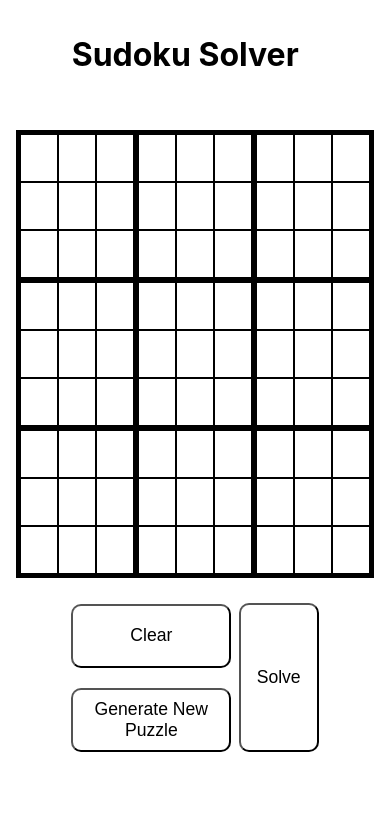
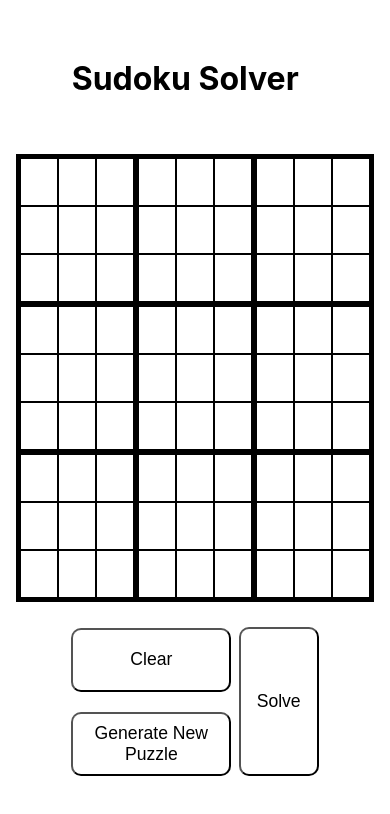
Before and after one commit to BerettaSM/sudoku-solver-app, a React (Create React App) app: page / in a window 390 px wide. Shown: the top 814 px of the page. Built offline with nearby package versions, Linux system fonts and the light colour scheme.

Commit message:
fix for title not appearing on some screens

```diff
--- a/src/App.module.css
+++ b/src/App.module.css
@@ -1,7 +1,9 @@
 @charset "UTF-8";
 
-@media only screen and (max-width: 768px) {
-    .app {
-        margin-top: -3rem;
-    }
+.app {
+    display: flex;
+    flex-direction: column;
+    align-items: center;
+    justify-content: center;
+    height: 100%;
 }
```
Also changed, not shown: firebase.json (added), 1 other file (tests, documents, lock files or other folders).
